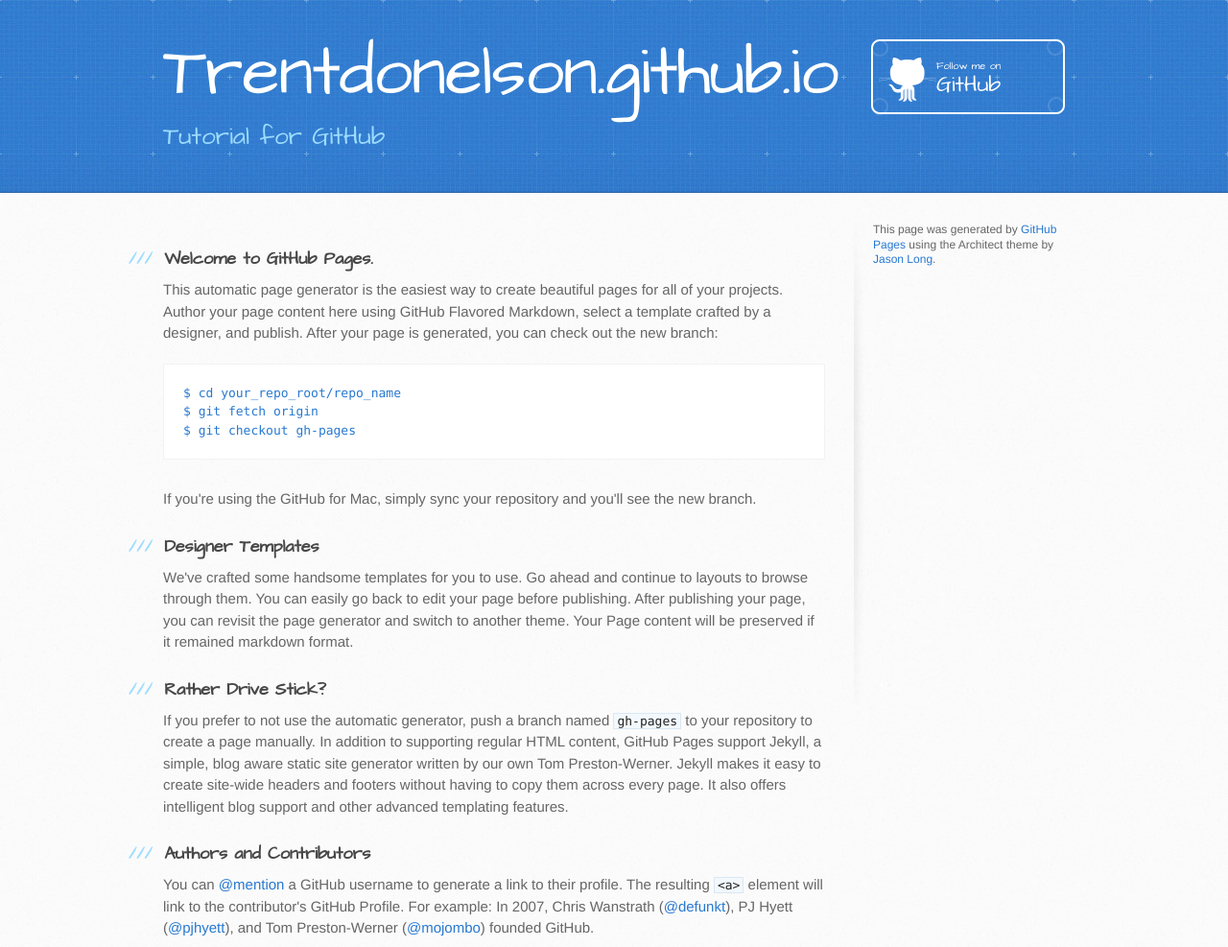
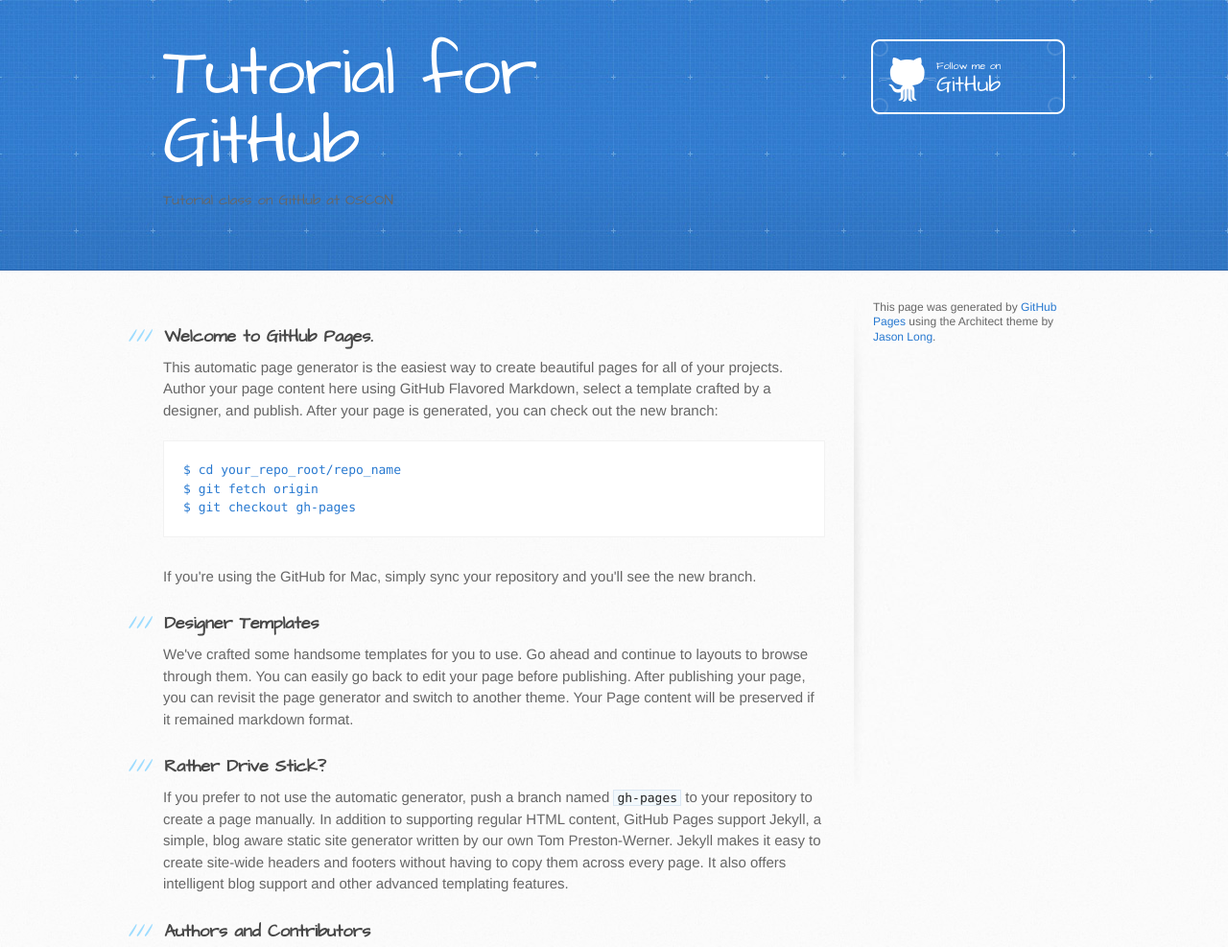
Before and after one commit to trentdonelson/trentdonelson.github.io, a plain HTML site: page index.html in a window 1280 px wide. Shown: the top 987 px of the page at 96% size. Drawn offline with Linux system fonts and the light colour scheme.

Commit message:
making the header more friendly

```diff
--- a/index.html
+++ b/index.html
@@ -19,8 +19,8 @@
   <body>
     <header>
       <div class="inner">
-        <h1>Trentdonelson.github.io</h1>
-        <h2>Tutorial for GitHub</h2>
+        <h1>Tutorial for GitHub</h1>
+		<p>Tutorial class on GitHub at OSCON</p>
         <a href="https://github.com/trentdonelson" class="button"><small>Follow me on</small>GitHub</a>
       </div>
     </header>
```
